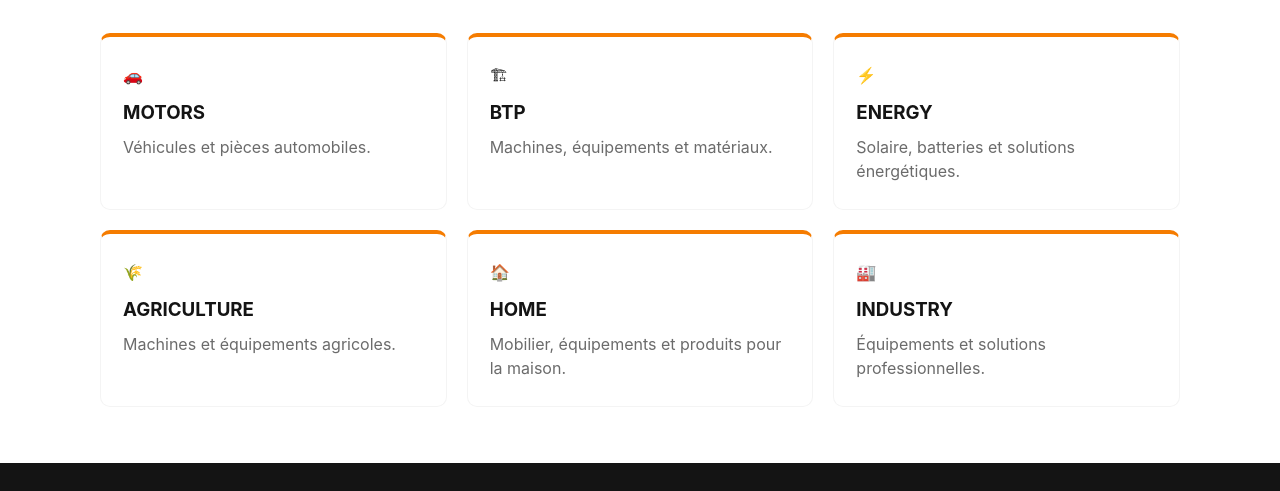
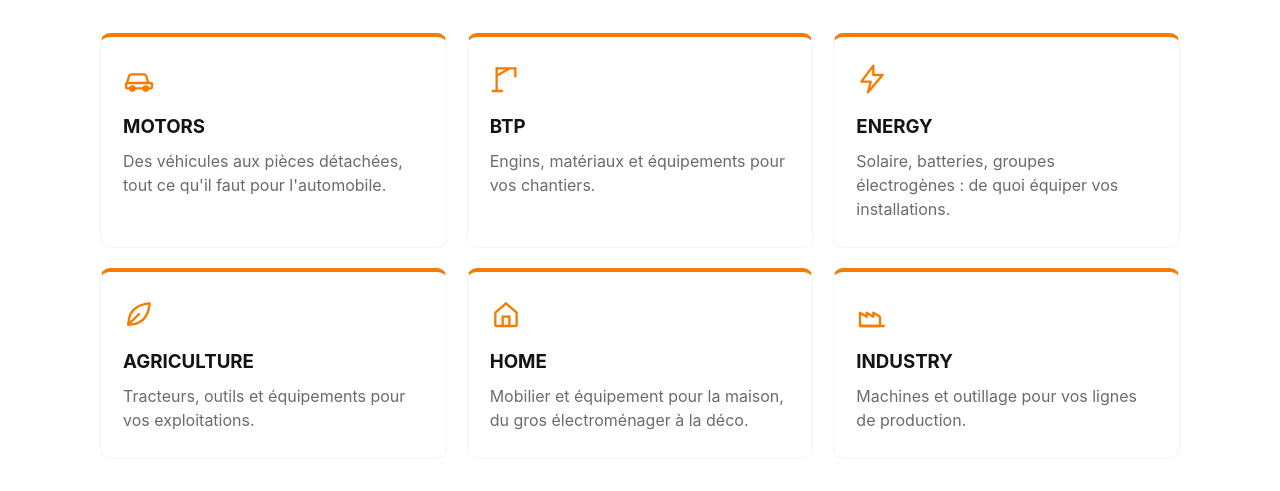
Before and after one commit to realpikiss/Cowan, a plain HTML site: page secteurs/index.html in a window 1280 px wide. Shown: the part 201-692 px from the top of the page. Drawn offline with Linux system fonts and the light colour scheme.

Commit message:
feat: redesign secteurs index page with icon system

```diff
--- a/secteurs/index.html
+++ b/secteurs/index.html
@@ -8,6 +8,14 @@
 <link rel="stylesheet" href="../css/style.css">
 </head>
 <body>
+<svg style="display:none" aria-hidden="true">
+  <symbol id="icon-motors" viewBox="0 0 24 24"><path d="M3 15l1.5-5A2 2 0 0 1 6.4 8.5h9.2A2 2 0 0 1 17.5 10l1.5 5"/><rect x="2.3" y="15" width="19.4" height="4" rx="1"/><circle cx="7" cy="19.2" r="1.6"/><circle cx="17" cy="19.2" r="1.6"/></symbol>
+  <symbol id="icon-btp" viewBox="0 0 24 24"><line x1="5" y1="21" x2="5" y2="4"/><line x1="5" y1="4" x2="19" y2="4"/><line x1="6" y1="9" x2="14" y2="4.5"/><line x1="19" y1="4" x2="19" y2="10"/><line x1="2" y1="21" x2="9" y2="21"/></symbol>
+  <symbol id="icon-energy" viewBox="0 0 24 24"><polygon points="13,2 4,14 11,14 9,22 20,9 13,9"/></symbol>
+  <symbol id="icon-agriculture" viewBox="0 0 24 24"><path d="M4 20c0-9 5-15 16-16-1 11-7 16-16 16z"/><line x1="4" y1="20" x2="12" y2="12"/></symbol>
+  <symbol id="icon-home" viewBox="0 0 24 24"><path d="M4 11l8-7 8 7v9a1 1 0 0 1-1 1H5a1 1 0 0 1-1-1z"/><line x1="9.5" y1="21" x2="9.5" y2="14"/><line x1="9.5" y1="14" x2="14.5" y2="14"/><line x1="14.5" y1="14" x2="14.5" y2="21"/></symbol>
+  <symbol id="icon-industry" viewBox="0 0 24 24"><path d="M3 21V11l5 3V11l5 3V11l5 3v7z"/><line x1="3" y1="21" x2="21" y2="21"/></symbol>
+</svg>
 <header class="site-header">
   <div class="container header-inner">
     <a href="../index.html" class="logo">OWAN <span>INTER LINK</span></a>
@@ -30,12 +38,12 @@
     <h1 class="section-title">NOS SECTEURS</h1>
     <p class="section-lead">OWAN intervient dans 6 secteurs clés pour connecter vos besoins aux bons fournisseurs.</p>
     <div class="card-grid card-grid-6">
-      <a class="card" href="motors.html"><div class="card-icon">🚗</div><h3>MOTORS</h3><p>Véhicules et pièces automobiles.</p></a>
-      <a class="card" href="btp.html"><div class="card-icon">🏗</div><h3>BTP</h3><p>Machines, équipements et matériaux.</p></a>
-      <a class="card" href="energy.html"><div class="card-icon">⚡</div><h3>ENERGY</h3><p>Solaire, batteries et solutions énergétiques.</p></a>
-      <a class="card" href="agriculture.html"><div class="card-icon">🌾</div><h3>AGRICULTURE</h3><p>Machines et équipements agricoles.</p></a>
-      <a class="card" href="home.html"><div class="card-icon">🏠</div><h3>HOME</h3><p>Mobilier, équipements et produits pour la maison.</p></a>
-      <a class="card" href="industry.html"><div class="card-icon">🏭</div><h3>INDUSTRY</h3><p>Équipements et solutions professionnelles.</p></a>
+      <a class="card" href="motors.html"><div class="card-icon"><svg class="icon" aria-hidden="true"><use href="#icon-motors"></use></svg></div><h3>MOTORS</h3><p>Des véhicules aux pièces détachées, tout ce qu'il faut pour l'automobile.</p></a>
+      <a class="card" href="btp.html"><div class="card-icon"><svg class="icon" aria-hidden="true"><use href="#icon-btp"></use></svg></div><h3>BTP</h3><p>Engins, matériaux et équipements pour vos chantiers.</p></a>
+      <a class="card" href="energy.html"><div class="card-icon"><svg class="icon" aria-hidden="true"><use href="#icon-energy"></use></svg></div><h3>ENERGY</h3><p>Solaire, batteries, groupes électrogènes : de quoi équiper vos installations.</p></a>
+      <a class="card" href="agriculture.html"><div class="card-icon"><svg class="icon" aria-hidden="true"><use href="#icon-agriculture"></use></svg></div><h3>AGRICULTURE</h3><p>Tracteurs, outils et équipements pour vos exploitations.</p></a>
+      <a class="card" href="home.html"><div class="card-icon"><svg class="icon" aria-hidden="true"><use href="#icon-home"></use></svg></div><h3>HOME</h3><p>Mobilier et équipement pour la maison, du gros électroménager à la déco.</p></a>
+      <a class="card" href="industry.html"><div class="card-icon"><svg class="icon" aria-hidden="true"><use href="#icon-industry"></use></svg></div><h3>INDUSTRY</h3><p>Machines et outillage pour vos lignes de production.</p></a>
     </div>
   </div>
 </section>
```
